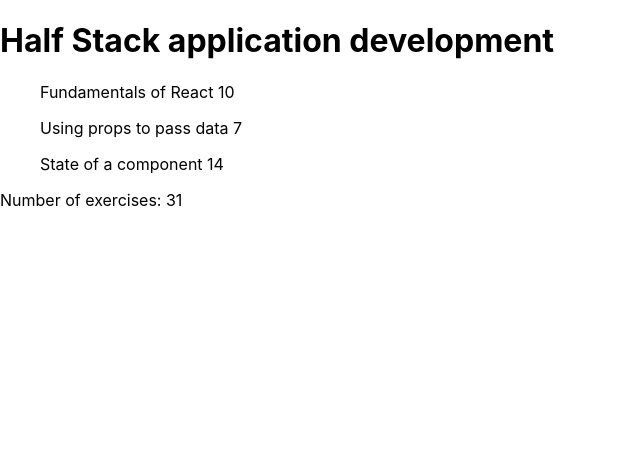
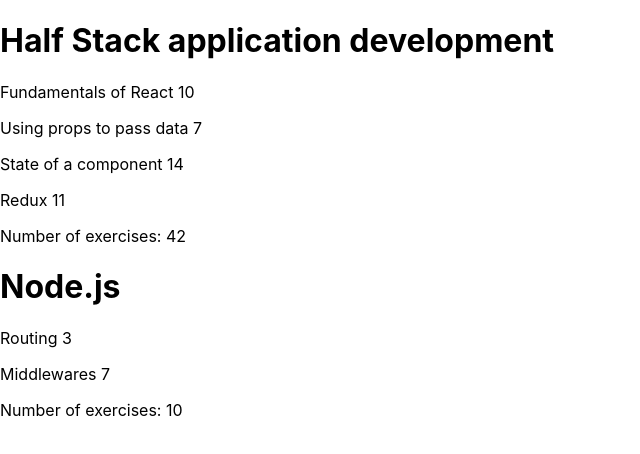
Before and after one commit to lopezgus/part2, a React (Create React App) app in the folder courseinfo/: page / in a window 1280 px wide. Shown: the top 454 px of the page, without its empty margins (0-640 px from the left). Built offline with nearby package versions, Linux system fonts and the light colour scheme.

Commit message:
commit Part2 exercise 2.4

```diff
--- a/courseinfo/src/App.js
+++ b/courseinfo/src/App.js
@@ -5,27 +5,60 @@ import './App.css';
 
 
 const App = () => {
-    const course = {
-    id: 1,
-    name: 'Half Stack application development',
-    parts : [
+  const courses = [
+    {
+      name: 'Half Stack application development',
+      id: 1,
+      parts: [
         {
           name: 'Fundamentals of React',
-          exercises: 10
+          exercises: 10,
+          id: 1,
         },
         {
           name: 'Using props to pass data',
-          exercises: 7
+          exercises: 7,
+          id: 2,
         },
         {
           name: 'State of a component',
-          exercises: 14
-        }
-      ]
-    }
-  return (
+          exercises: 14,
+          id: 3,
+        },
+        {
+          name: 'Redux',
+          exercises: 11,
+          id: 4,
+        },
+      ],
+    },
+    {
+      name: 'Node.js',
+      id: 2,
+      parts: [
+        {
+          name: 'Routing',
+          exercises: 3,
+          id: 1,
+        },
+        {
+          name: 'Middlewares',
+          exercises: 7,
+          id: 2,
+        },
+      ],
+    },
+  ]
+    return (
     <div>
-      <Course course={course} />
+      {courses.map ((course) => {
+        return (
+          <div key={course.id}>
+            <Course course={course} />
+          </div>
+        )
+        })
+      }
     </div>
   )
 }
--- a/courseinfo/src/components/Content.js
+++ /dev/null
@@ -1,18 +0,0 @@
-import React from 'react';
-import Parts from './Parts';
-
-const Content = ({ partes }) => {
-
-  return (
-    <div>
-
-      {partes.map( (part, i) => {
-            return ( <Parts key={i} parte={part.name} exercises= {part.exercises} /> )
-          }
-        )
-      }
-
-    </div>
-  )
-}
-  export default Content
--- a/courseinfo/src/components/Course.js
+++ b/courseinfo/src/components/Course.js
@@ -1,16 +1,17 @@
 import React from "react";
 import Header from './Header';
-import Content from './Content';
+import Parts from './Parts';
 import Total from './Total'
 
 const Course = ({course}) => {
-    let x = course.parts.map((part) => part.exercises);
-    console.log('course total debug', x );
+  const exercices = course.parts.map((part) => part.exercises);
+
   return (
+
     <div>
       <Header id= "1" course= {course}/>
-        <Content id= "2" partes= {course.parts}/>
-        <Total id= "3" exercises= {x}/>
+      <Parts partes= {course.parts}/>
+      <Total id= "3" exercises= {exercices}/>
       </div>
   )
 }
--- a/courseinfo/src/components/Parts.js
+++ b/courseinfo/src/components/Parts.js
@@ -1,13 +1,18 @@
 import React from 'react';
 
-const Parts = ({ parte , exercises }, i) => {
+const Parts = ({ partes }) => {
 
   return (
+    <div>
+      {partes.map( (part, i) => {
+        return (
+          <div key={i}>
+            <p> {part.name}  {part.exercises} </p>
+          </div>
+        )
+      })}
+    </div>
+  );
+};
 
-    <ul key = {i}>
-      <p> {parte}  {exercises} </p>
-    </ul>
-
-  )
-}
 export default Parts
--- a/courseinfo/src/components/Total.js
+++ b/courseinfo/src/components/Total.js
@@ -2,13 +2,10 @@ import React from "react";
 
 const Total = ({ exercises }) => {
 
-  console.log('Total - exercises', exercises);
-
-  const suma = exercises.reduce((sum, exer) => sum + exer, 0);
-  console.log('Total - suma', suma);
+ const suma = exercises.reduce((sum, exer) => sum + exer, 0);
 
   return (
-    <p>Number of exercises: {suma}</p>
+    <p> Number of exercises: {suma}</p>
   );
 };
 
```
Lines whose indentation alone changed are shown as unchanged.
